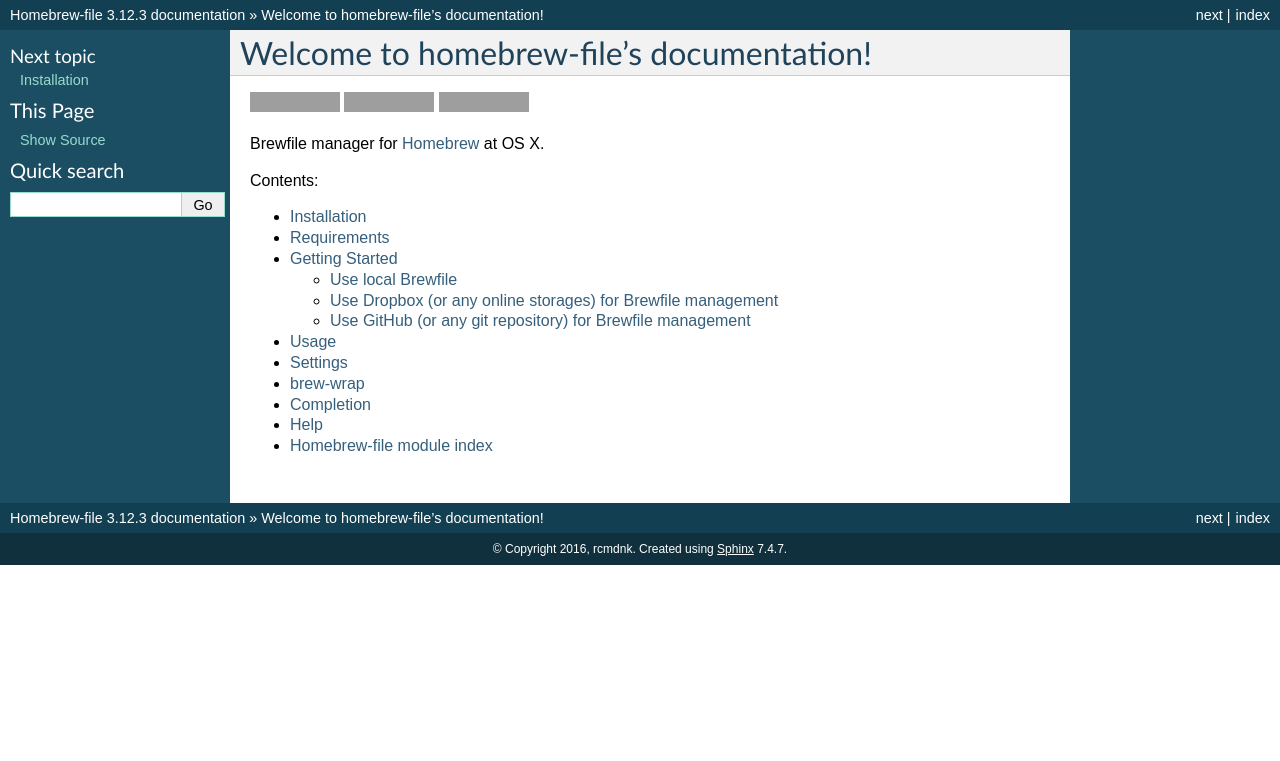
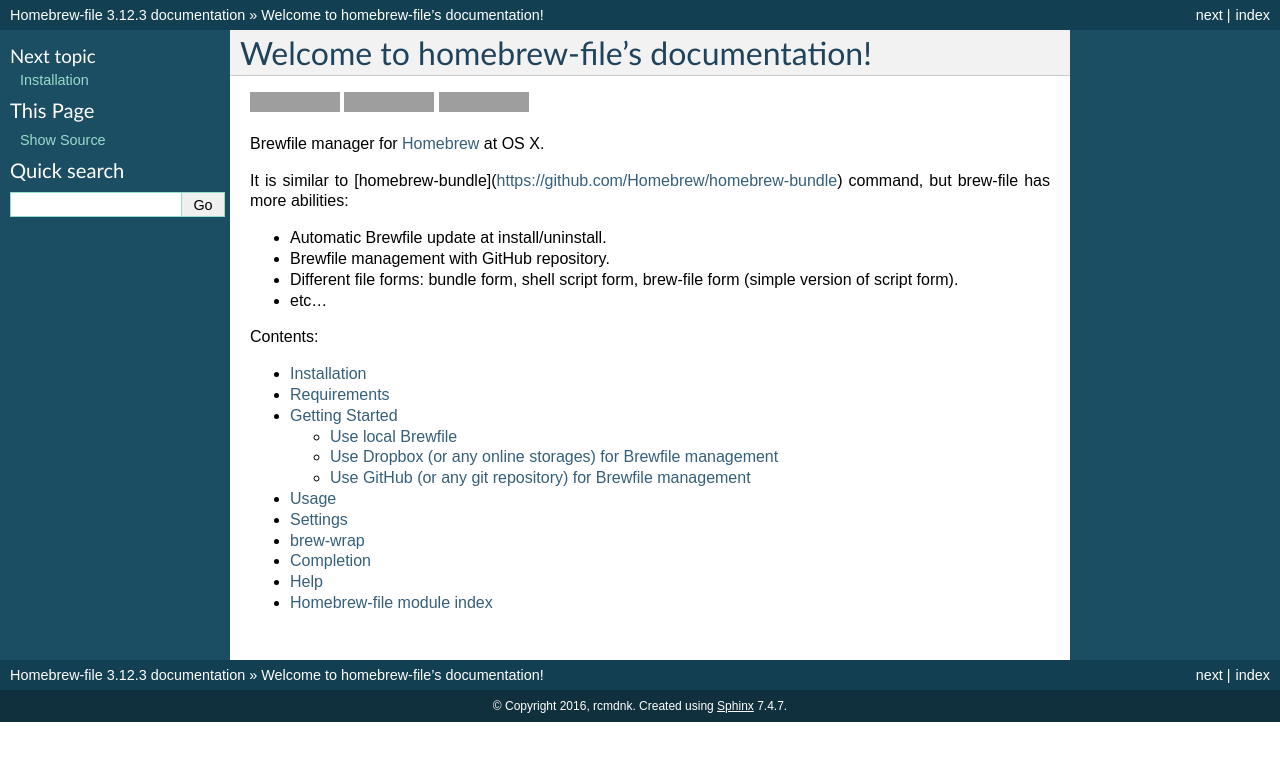
Before and after one commit to rcmdnk/homebrew-file, a Sphinx documentation site: the page built from docs/index.rst, in a window 1280 px wide. Shown: the top 761 px of the page. Built offline with Sphinx 7.4.7, drawn with Linux system fonts in a browser that asks for light colours; grey boxes are pictures that could not be loaded.

Commit message:
updated doc

```diff
--- a/docs/index.rst
+++ b/docs/index.rst
@@ -19,6 +19,14 @@
 
 Brewfile manager for `Homebrew <http://brew.sh/>`_ at OS X.
 
+It is similar to [homebrew-bundle](https://github.com/Homebrew/homebrew-bundle) command,
+but brew-file has more abilities:
+
+- Automatic Brewfile update at install/uninstall.
+- Brewfile management with GitHub repository.
+- Different file forms: bundle form, shell script form, brew-file form (simple version of script form).
+- etc...
+
 Contents:
 
 .. toctree::
```
